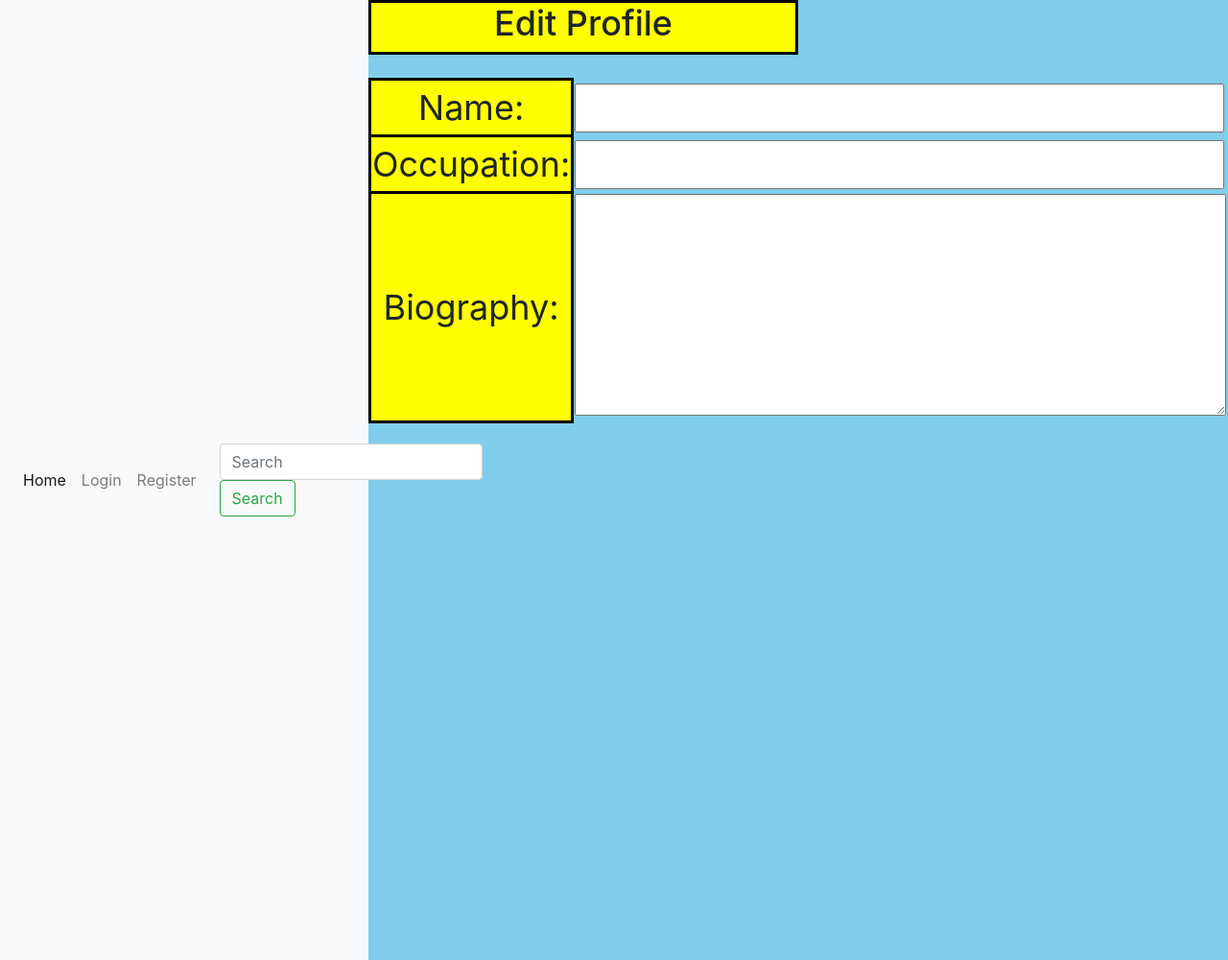
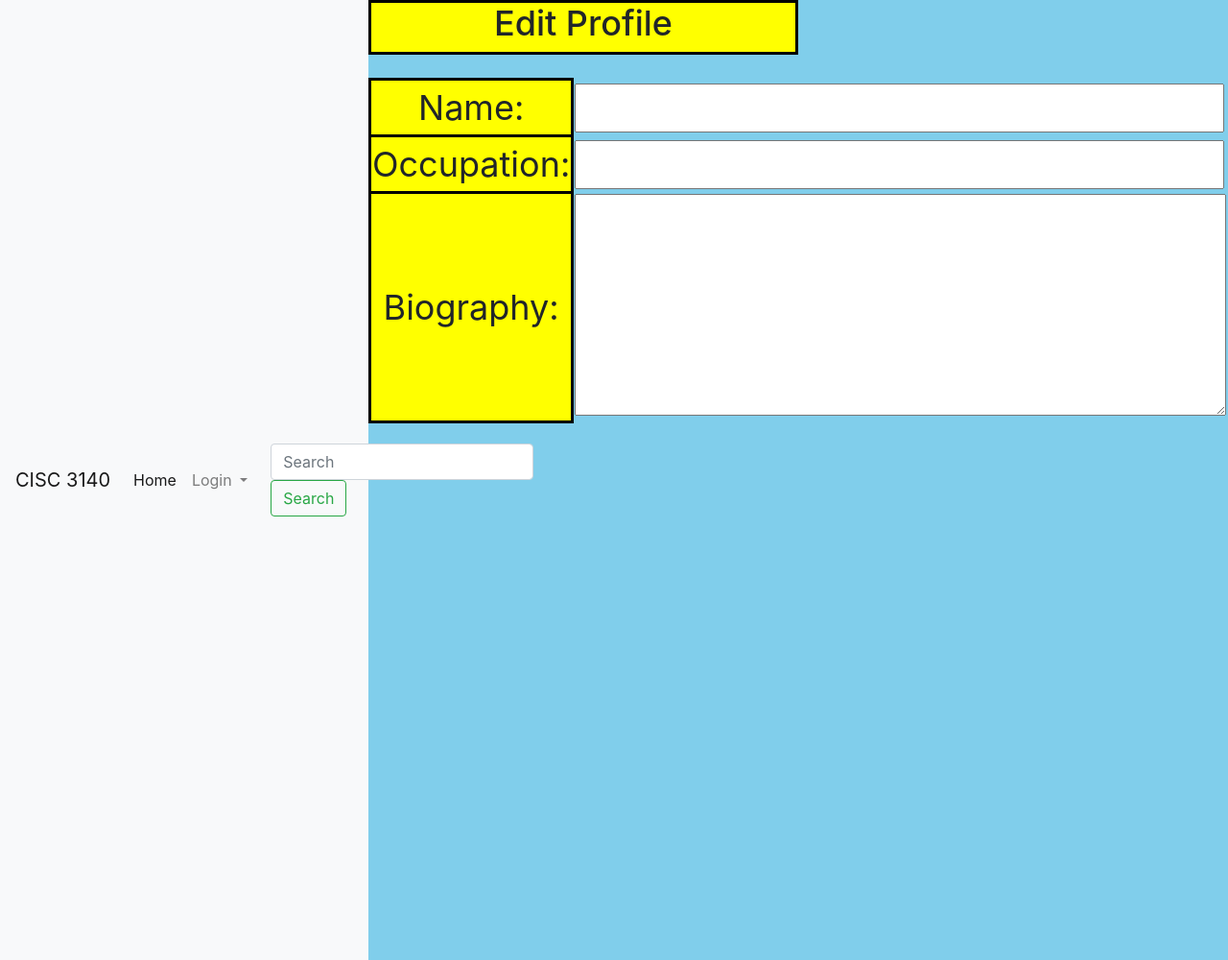
Before and after one commit to bc-cisc3140-mw2-fall2019/class_project, a Flask app: page /editProfile in a window 1280 px wide. Shown: the whole page at 96% size. Run offline with Flask 2, Linux system fonts and the light colour scheme; some libraries are stand-ins or nearby versions.

Commit message:
Update layout.html
added dropdown to login link so register falls under login dropdown instead of having seperate register link in nav

```diff
--- a/app/templates/layout.html
+++ b/app/templates/layout.html
@@ -20,13 +20,14 @@
 
 <body>
   <nav class="navbar navbar-expand-lg navbar-light bg-light"> <!--place holder nav to see other style in bootstrap visit https://getbootstrap.com/docs/4.0/components/navbar/-->
-    <!-- <a class="navbar-brand" href="#">Navbar</a>
+    <a class="navbar-brand" href="#">CISC 3140</a>
     <button class="navbar-toggler" type="button" data-toggle="collapse" data-target="#navbarSupportedContent" aria-controls="navbarSupportedContent" aria-expanded="false" aria-label="Toggle navigation">
       <span class="navbar-toggler-icon"></span>
-    </button> -->
+    </button>
 
     <div class="collapse navbar-collapse" id="navbarSupportedContent">
       <ul class="navbar-nav mr-auto">
+
         <li class="nav-item active">
           <a class="nav-link" href="{{ url_for('home') }}">Home <span class="sr-only">(current)</span></a>
         </li>
@@ -41,12 +42,15 @@
             <a class="nav-link" href="{{ url_for('profile') }}">Profile</a>
           </li>
         {% else %}
-          <li class="nav-item">
-            <a class="nav-link" href="{{ url_for('login') }}">Login</a>
-          </li>
-          <li class="nav-item">
-            <a class="nav-link" href="{{ url_for('register') }}">Register</a>
-          </li>
+        <li class="nav-item dropdown">
+          <a class="nav-link dropdown-toggle" href="{{ url_for('login') }}" id="navbarDropdown" role="button" data-toggle="dropdown" aria-haspopup="true" aria-expanded="false">
+            Login
+          </a>
+          <div class="dropdown-menu" aria-labelledby="navbarDropdown">
+            <a class="dropdown-item" href="{{ url_for('register') }}">Register</a>
+          </div>
+        </li>
+
         {% endif %}
         <!-- <li class="nav-item dropdown">
           <a class="nav-link dropdown-toggle" href="#" id="navbarDropdown" role="button" data-toggle="dropdown" aria-haspopup="true" aria-expanded="false">
@@ -81,6 +85,8 @@
   {% block content %}{% endblock %}
 </body>
 <script src="https://code.jquery.com/jquery-3.4.1.js"></script>
+<script src="https://cdnjs.cloudflare.com/ajax/libs/popper.js/1.12.9/umd/popper.min.js" integrity="sha384-ApNbgh9B+Y1QKtv3Rn7W3mgPxhU9K/ScQsAP7hUibX39j7fakFPskvXusvfa0b4Q" crossorigin="anonymous"></script>
+<script src="https://maxcdn.bootstrapcdn.com/bootstrap/4.0.0/js/bootstrap.min.js" integrity="sha384-JZR6Spejh4U02d8jOt6vLEHfe/JQGiRRSQQxSfFWpi1MquVdAyjUar5+76PVCmYl" crossorigin="anonymous"></script>
 <script src="{{ url_for('static', filename='js/main.js') }}"></script>
 {% block scripts %}
 {% endblock scripts %}
```
